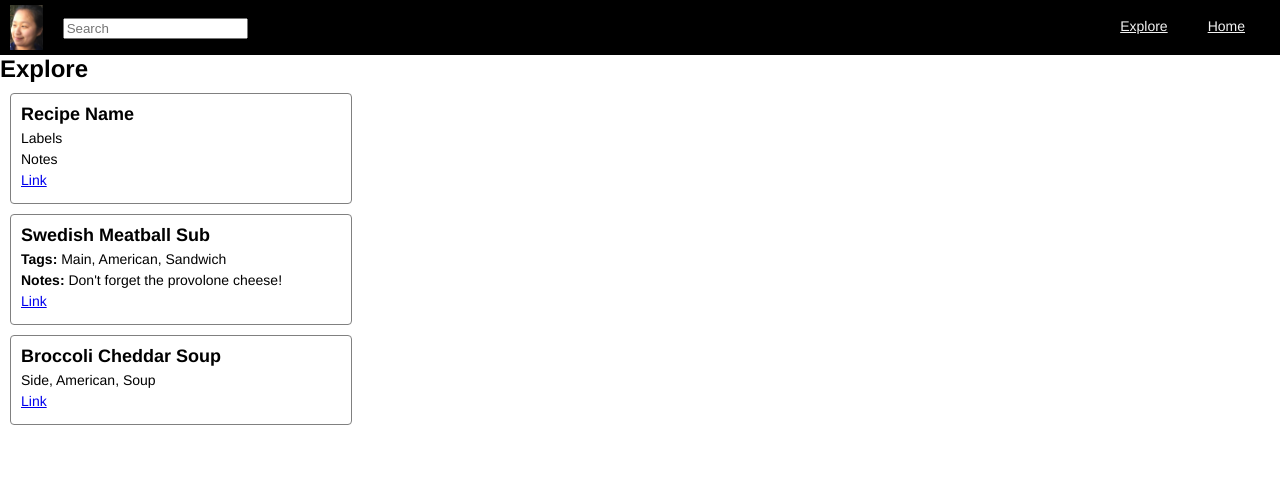
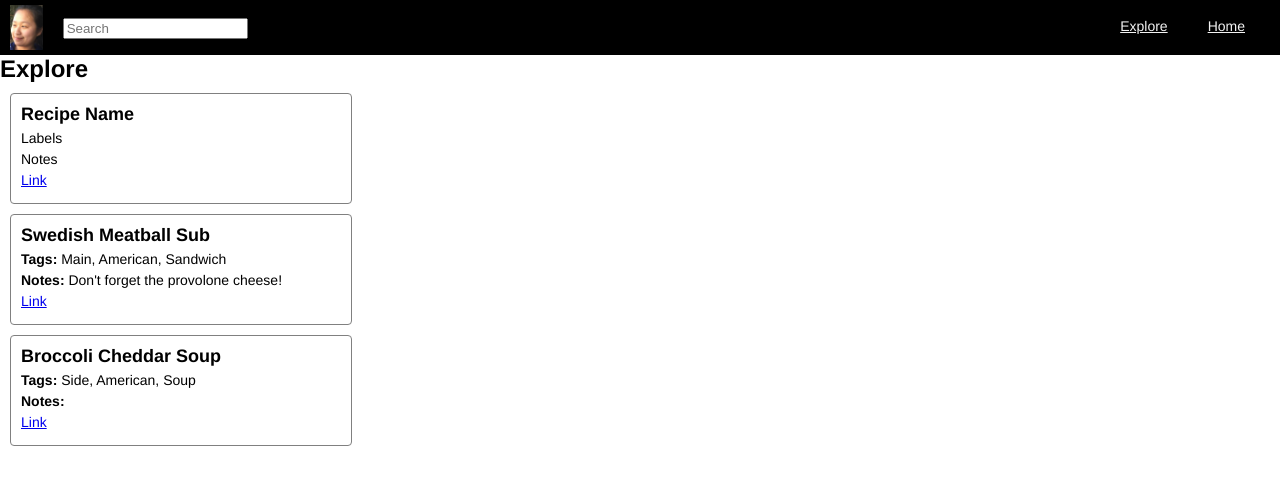
Before and after one commit to bliu23/masterchef, a React (Create React App) app in the folder client/: page /explore in a window 1280 px wide. Shown: the top 484 px of the page. Built offline with nearby package versions, Linux system fonts and the light colour scheme.

Commit message:
Move data to a higher up component(explore)

```diff
--- a/client/src/components/Explore/Dish/dish.js
+++ b/client/src/components/Explore/Dish/dish.js
@@ -3,18 +3,19 @@ import './dish.css';
 
 class Dish extends Component {
 	render() {
+		const tags = this.props.dish.tags.join(', ');
 		return (
 			<div className="dish">
-				<p className="dish-element title-medium">Swedish Meatball Sub</p>
+				<p className="dish-element title-medium">{this.props.dish.name}</p>
 				<div className="dish-element">
 					<span className="title-small ">Tags: </span>
-					<span>Main, American, Sandwich</span>
+					<span>{tags}</span>
 				</div>
 				<div className="dish-element">
 					<span className="title-small ">Notes: </span>
-					<span>Don't forget the provolone cheese!</span>
+					<span>{this.props.dish.notes}</span>
 				</div>
-				<p className="dish-element"><a href="#">Link</a></p>
+				<p className="dish-element"><a href={this.props.dish.link}>Link</a></p>
 			</div>
 		);
 	}
--- a/client/src/components/Explore/explore.js
+++ b/client/src/components/Explore/explore.js
@@ -4,9 +4,25 @@ import Dish from './Dish/dish';
 
 class Explore extends Component {
 	render() {
+		// Sample Information
+		// name
+		// main, side, appetizer, dessert
+		// notes
+		// link
 		const dish1 = {
-			name: "Swedish Meatball Sub"
-		}
+			name: 'Swedish Meatball Sub',
+			tags: ['Main', 'American', 'Sandwich'],
+			notes: 'Don\'t forget the provolone cheese!',
+			link: '#'
+		};
+		const dish2 = {
+			name: 'Broccoli Cheddar Soup',
+			tags: ['Side', 'American', 'Soup'],
+			notes: '',
+			link: '#'
+		};
+
+		const dishes = [dish1, dish2];
 		return (
 			<div className="explore">
 				<p className="title-large">Explore</p>
@@ -16,25 +32,7 @@ class Explore extends Component {
 					<p className="dish-element">Notes</p>
 					<p className="dish-element"><a href="#">Link</a></p>
 				</div>
-				{/* <Dish /> */}
-				<div className="dish">
-					<p className="dish-element title-medium">Swedish Meatball Sub</p>
-					<div className="dish-element">
-						<span className="title-small ">Tags: </span>
-						<span>Main, American, Sandwich</span>
-					</div>
-					<div className="dish-element">
-						<span className="title-small ">Notes: </span>
-						<span>Don't forget the provolone cheese!</span>
-					</div>
-					<p className="dish-element"><a href="#">Link</a></p>
-				</div>
-				<div className="dish">
-					<p className="dish-element title-medium">Broccoli Cheddar Soup</p>
-					<p className="dish-element">Side, American, Soup </p>
-					<p className="dish-element"></p>
-					<p className="dish-element"><a href="#">Link</a></p>
-				</div>
+				{dishes.map((dish, i) => <Dish dish={dish} key={i} />)}
 			</div>
 		);
 	}
--- a/client/src/components/Review/Attendees/attendees.js
+++ b/client/src/components/Review/Attendees/attendees.js
@@ -5,7 +5,6 @@ import './attendees.css';
 class Attendees extends Component {
 	render() {
 		const attendees = this.props.attendees.join(', ');
-		console.log(attendees)
 		return (
 			<div className='attendees'>
 				<p className='title-medium'>Attendees:</p>
```
